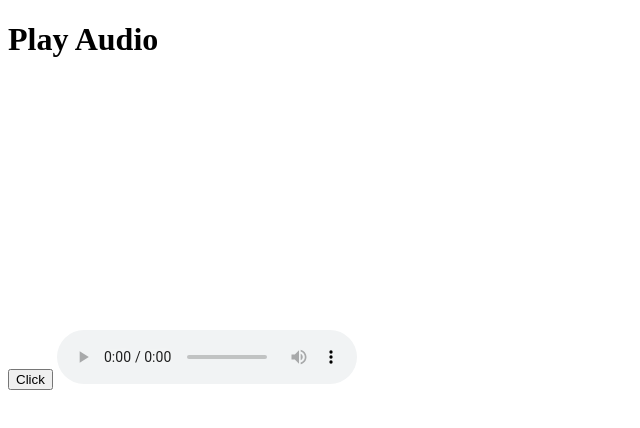
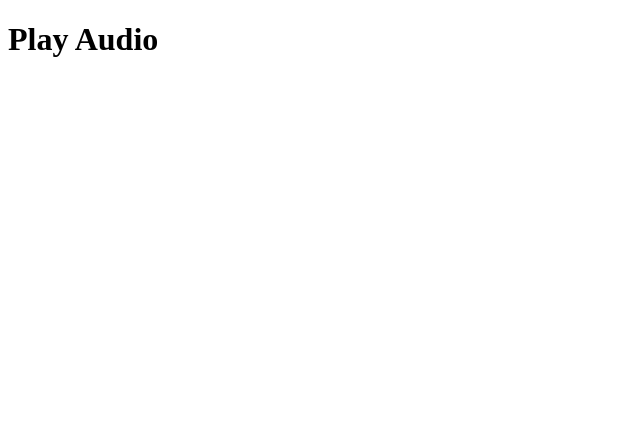
Before and after one commit to RakiRoad/BEE, a plain HTML site: page audio/audio_stuff.html in a window 1280 px wide. Shown: the whole page, without its empty margins (0-640 px from the left). Drawn offline with Linux system fonts and the light colour scheme.

Commit message:
No button or control

```diff
--- a/audio/audio_stuff.html
+++ b/audio/audio_stuff.html
@@ -1,21 +1,17 @@
 <!DOCTYPE html>
     <title>Hello</title>
     <h1>Play Audio</h1>
-    <button onclick="playAudioFunc()">Click</button>
-    <audio id="audio1" controls>
+    <audio id="audio1">
         <source src="barakamon-mandom.mp3" type="audio/mpeg">
         <script>
             var i = 1.0;
             var code;
-
-
-
             function playAudioFunc(){
-                document.getElementById('loadingImage').style.visibility='visible';
+                document.getElementById('beeImage').style.visibility='visible';
                 var myaudio = document.getElementById("audio1");
                 myaudio.playbackRate = i;
                 myaudio.play();
-                i+=0.2;
+                i+=0.1;
             }
             function GetKey(e){
                 if(!e){
@@ -37,6 +33,6 @@
         </script>
     </audio>
     <body onkeydown="GetKey()">
-        <img id="loadingImage" src="_K2dab55.jpg" style="visibility:hidden"/>
+        <img id="beeImage" src="_K2dab55.jpg" style="visibility:hidden"/>
     </body>
 </html>
```
